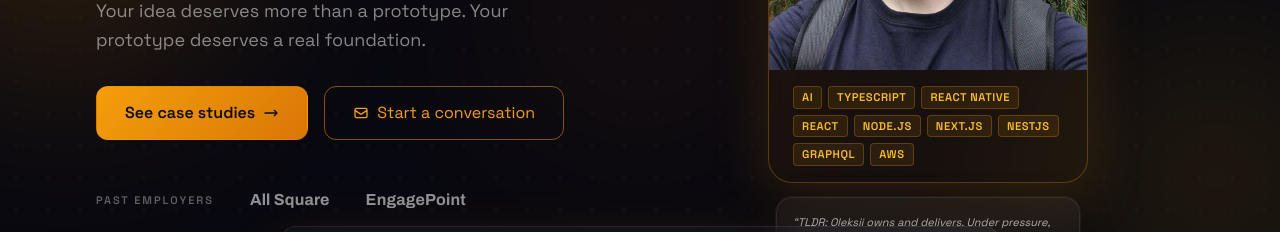
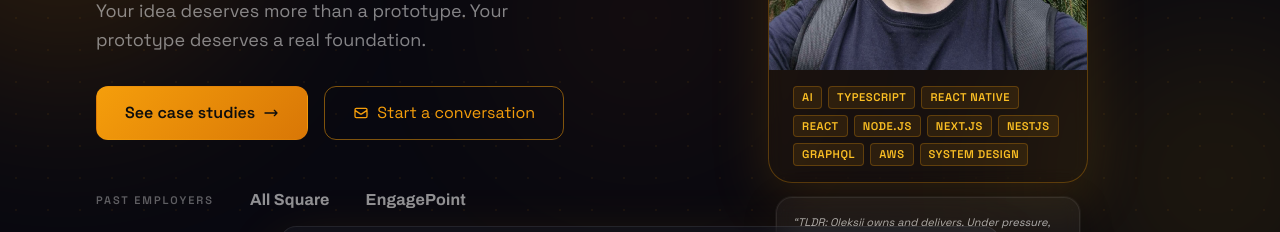
Before and after one commit to Cagyo/portfolio, a Next.js app: page / in a window 1280 px wide. Shown: the part 382-614 px from the top of the page. Built offline with nearby package versions, Linux system fonts and the light colour scheme; no server answers.

Commit message:
refactoring(hero): add system design tag, use HeroSkillChips for desktop

```diff
--- a/app/_home/hero/HeroSection.tsx
+++ b/app/_home/hero/HeroSection.tsx
@@ -94,7 +94,9 @@ export async function HeroSection() {
             </Button>
           </div>
 
-          <HeroSkillChips />
+          <div className="lg:hidden">
+            <HeroSkillChips />
+          </div>
 
           <HeroLogos label={t("logosLabel")} logos={logos} />
 
--- a/app/_home/hero/HeroSkillChips.tsx
+++ b/app/_home/hero/HeroSkillChips.tsx
@@ -1,13 +1,17 @@
 import { Tag } from "@/app/_components/tag/Tag";
 import { TOP_SKILL_NAMES } from "./top-skills";
+import { getTranslations } from "next-intl/server";
 
-export function HeroSkillChips() {
+export async function HeroSkillChips() {
+  const t = await getTranslations("hero");
+
   return (
-    <div className="flex flex-wrap gap-1.5 lg:hidden" aria-label="Core stack">
+    <div className="flex flex-wrap gap-1.5" aria-label="Core stack">
       <Tag variant="amber">AI</Tag>
       {TOP_SKILL_NAMES.map((name) => (
         <Tag key={name}>{name}</Tag>
       ))}
+      <Tag variant="amber">{t("systemDesignSkill")}</Tag>
     </div>
   );
 }
--- a/app/_home/hero/PhotoCard.tsx
+++ b/app/_home/hero/PhotoCard.tsx
@@ -1,8 +1,7 @@
 import Image from "next/image";
 import styles from "./PhotoCard.module.css";
-import { Tag } from "@/app/_components/tag/Tag";
+import { HeroSkillChips } from "./HeroSkillChips";
 import { TestimonialSnippet, type SnippetTestimonial } from "@/app/_home/recommendations/TestimonialSnippet";
-import { TOP_SKILL_NAMES } from "./top-skills";
 
 type PhotoCardProps = {
   availableLabel: string;
@@ -35,11 +34,8 @@ export function PhotoCard({ availableLabel, testimonial }: PhotoCardProps) {
         </div>
 
         {/* Tags */}
-        <div className="px-6 py-4 flex flex-wrap gap-1.5">
-          <Tag variant="amber">AI</Tag>
-          {TOP_SKILL_NAMES.map((tag) => (
-            <Tag key={tag}>{tag}</Tag>
-          ))}
+        <div className="px-6 py-4">
+          <HeroSkillChips />
         </div>
       </div>
 
--- a/messages/en.json
+++ b/messages/en.json
@@ -31,7 +31,8 @@
       { "name": "All Square" },
       { "name": "EngagePoint" },
       { "name": "Avocado Technology" }
-    ]
+    ],
+    "systemDesignSkill": "System design"
   },
   "about": {
     "sectionTitle": "About Me",
```
